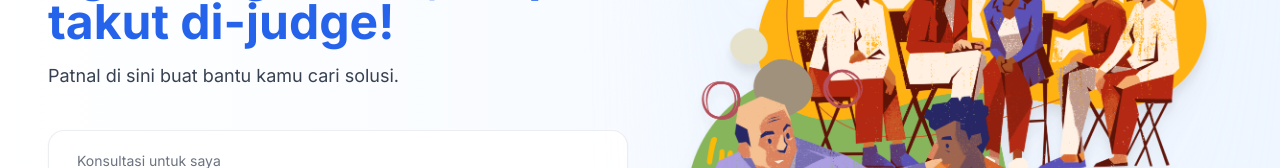
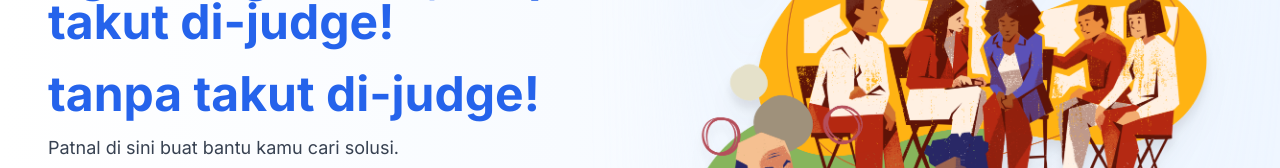
Before and after one commit to rifqimhmd/KLIP, a React (Vite) app in the folder frontend/: page / in a window 1280 px wide. Shown: the part 778-946 px from the top of the page. Built offline with nearby package versions, Linux system fonts and the light colour scheme.

Commit message:
Remove duplicate paragraph in Produk component

```diff
--- a/frontend/src/components/Produk.jsx
+++ b/frontend/src/components/Produk.jsx
@@ -29,6 +29,10 @@ export default function Produk() {
 
           <p className="text-3xl md:text-5xl font-bold text-blue-600 leading-snug mt-4 md:mt-6">
             Di sini kamu bisa ngomong bebas, tanpa takut di-judge!
+          </p>
+
+          <p className="text-3xl md:text-5xl font-bold text-blue-600 leading-snug mt-4 md:mt-6">
+            tanpa takut di-judge!
           </p>
 
           <p className="text-gray-700 mt-4 mb-10 text-base md:text-lg">
```
